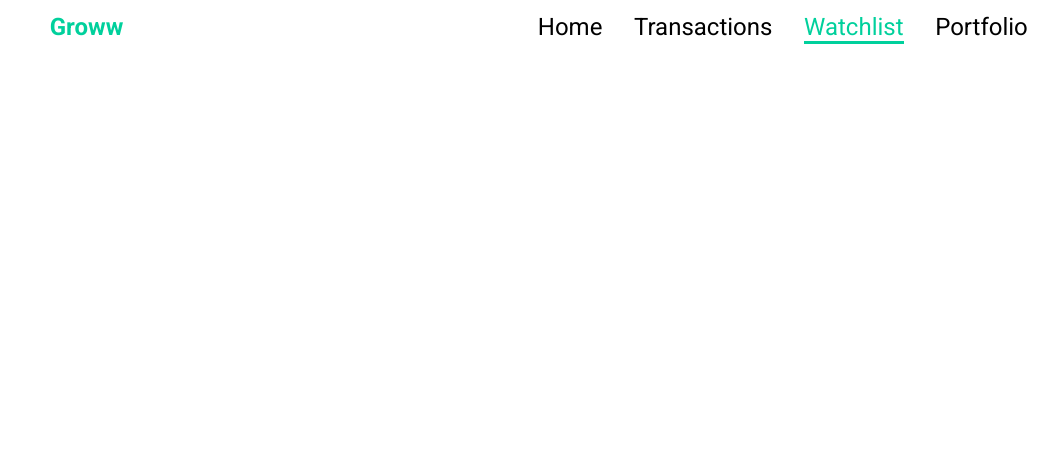
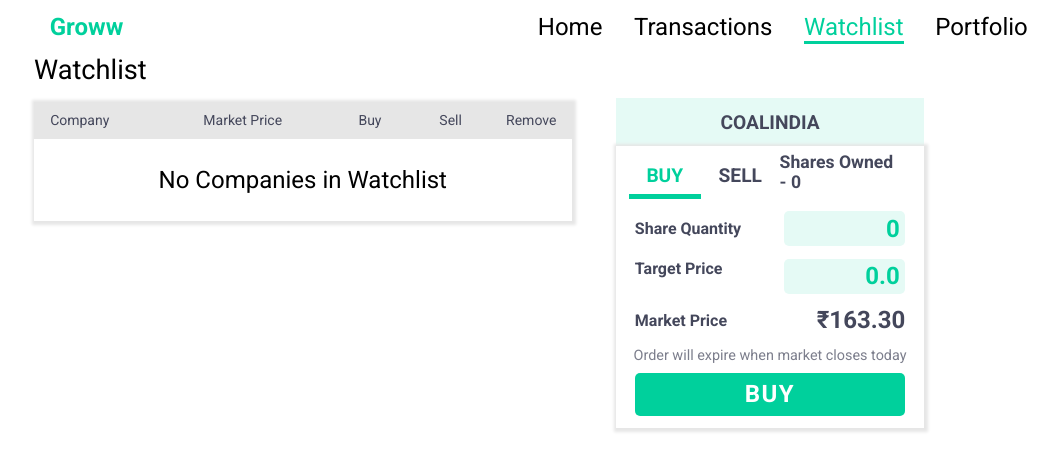
Before and after one commit to AdityaThakur278/groww-clone-multipage, a React (Create React App) app: page /watchlist in a window 1280 px wide. Shown: the top 470 px of the page, without its empty margins (158-1216 px from the left). Built offline with nearby package versions, Linux system fonts and the light colour scheme.

Commit message:
Watchlist UI complete

```diff
--- /dev/null
+++ b/src/components/Watchlist/BuySellButton.css
@@ -0,0 +1,31 @@
+.watchlist-page .buy-button {
+    background-color: #00d09c;
+    border: none;
+    color: white;
+    width: 32px;
+    height: 32px;
+    border-radius: 12%;
+    font-size: 1rem;
+    cursor: pointer;
+    transition: 0.7s;
+  }
+
+  .watchlist-page .buy-button:hover {
+    transform: scale(1.2);
+  }
+
+  .watchlist-page .sell-button {
+    border: 1px solid #00d09c;
+    color: #00d09c;
+    background-color: white;
+    width: 32px;
+    height: 32px;
+    border-radius: 12%;
+    font-size: 1rem;
+    cursor: pointer;
+    transition: 0.7s;
+  }
+
+  .watchlist-page .sell-button:hover {
+    transform: scale(1.2);
+  }
--- /dev/null
+++ b/src/components/Watchlist/BuySellButton.js
@@ -0,0 +1,41 @@
+import React from 'react'
+import "./BuySellButton.css"
+import {buySellCompanyChange, buyTabChange, marketPriceValueChange} from "../../Redux/buySellForm/buySellAction"
+import { connect } from 'react-redux';
+
+function BuySellButton(props) {
+    const buttonStyle = props.type + "-button";
+    const innerHtml = props.type.charAt(0).toUpperCase();
+
+    function handleButtonClick() {
+        props.buySellCompanyChange(props.company);
+        props.type === "buy" ? props.buyTabChange(true) : props.buyTabChange(false);
+
+        const index = props.mapCompanyToIndex[props.company];
+        const marketPrice = props.data[index].ltp;
+        props.marketPriceValueChange(marketPrice)
+    }
+
+    return (
+        <p className={props.type}>
+            <button className={buttonStyle} onClick={handleButtonClick}>{innerHtml}</button>
+        </p>
+    )
+}
+
+const mapStateToProps = (state) => {
+    return {
+        data: state.stockData.data,
+        mapCompanyToIndex: state.stockData.mapCompanyToIndex,
+    }
+}
+
+const mapDispatchToProps = (dispatch) => {
+    return {
+        buySellCompanyChange: (value) => dispatch(buySellCompanyChange(value)),
+        buyTabChange: (value) => dispatch(buyTabChange(value)),
+        marketPriceValueChange: (value) => dispatch(marketPriceValueChange(value)),
+    }
+}
+
+export default connect(mapStateToProps, mapDispatchToProps)(BuySellButton);
--- /dev/null
+++ b/src/components/Watchlist/CompanyDataRow.css
@@ -0,0 +1,21 @@
+.watchlist-page .company-row {
+    display: flex;
+    flex-direction: row;
+    font-size: 15px;
+  }
+
+  .watchlist-page .company-row:hover {
+    background-color: #e5faf5;
+  }
+
+  .watchlist-page .change-pos {
+    padding-top: 1%;
+    font-size: 13px;
+    color: #00d09c;
+  }
+
+  .watchlist-page .change-neg {
+    padding-top: 1%;
+    font-size: 13px;
+    color: red;
+  }
--- /dev/null
+++ b/src/components/Watchlist/CompanyDataRow.js
@@ -0,0 +1,48 @@
+import React from 'react'
+import { connect } from 'react-redux';
+import BuySellButton from './BuySellButton';
+import "./CompanyDataRow.css"
+import RemoveFromWatchlist from './RemoveFromWatchlist';
+
+function priceChangeStyle(value) {
+    if(parseFloat(value) < 0) {
+        return "change-neg";
+    }
+    else {
+        return "change-pos";
+    }
+}
+
+function CompanyDataRow(props) {
+    const company = props.company;
+    const data = props.data;
+    const index = props.mapCompanyToIndex[company];
+    const ltp = data[index].ltp;
+    const ptsChange = data[index].ptsChange;
+    const percentageChange = data[index].percentageChange;
+    const priceChangeStyleValue = priceChangeStyle(props.percentageChange);
+
+    return (
+        <div className="company-row">
+            <p className="company">{company}</p>
+
+            <div className="market-price">
+                    <p className="price">₹{ltp}</p>
+                    <p className={priceChangeStyleValue}>{ptsChange}({percentageChange}%)</p>
+            </div>
+
+            <BuySellButton type="buy" company={props.company}/>
+            <BuySellButton type="sell" company={props.company}/>
+            <RemoveFromWatchlist company={props.company}/>
+        </div>
+    );
+}
+
+const mapStateToProps = (state) => {
+    return {
+        data: state.stockData.data,
+        mapCompanyToIndex: state.stockData.mapCompanyToIndex,
+    }
+}
+
+export default connect(mapStateToProps, null)(CompanyDataRow)
--- /dev/null
+++ b/src/components/Watchlist/CompanyDataTable.css
@@ -0,0 +1,60 @@
+.watchlist-page .heading {
+    padding: 0 0 3% 0;
+    display: flex;
+    justify-content: start;
+  }
+.watchlist-page  .top-heading {
+    font-weight: 400;
+    font-size: 1.7rem;
+    padding-right: 1%;
+  }
+
+  .watchlist-page .table {
+    box-shadow: 1px 1px 3px 3px #e6e6e6;
+  }
+
+  .watchlist-page .table-heading {
+    display: flex;
+    flex-direction: row;
+    background-color: #e6e6e6;
+    font-size: 14px;
+    color: #44475b;
+    width: 100%;
+  }
+
+  .watchlist-page .company {
+    display: flex;
+    align-items: center;
+    width: 30%;
+    padding: 2% 1.5%;
+    padding-left: 3%;
+  }
+
+  .watchlist-page .market-price {
+    width: 25%;
+    padding: 2% 1.5%;
+  }
+
+  .watchlist-page .buy {
+    width: 15%;
+    padding: 2% 1.5%;
+    text-align: center;
+  }
+
+  .watchlist-page .sell {
+    width: 15%;
+    padding: 2% 1.5%;
+    text-align: center;
+  }
+
+  .watchlist-page .remove {
+    width: 15%;
+    padding: 2% 1.5%;
+    text-align: center;
+  }
+
+  .watchlist-page .no-data {
+      text-align: center;
+      font-size: 1.5rem;
+      padding: 5% 0;
+  }
--- /dev/null
+++ b/src/components/Watchlist/CompanyDataTable.js
@@ -0,0 +1,47 @@
+import React from 'react'
+import { connect } from 'react-redux';
+import CompanyDataRow from './CompanyDataRow';
+import "./CompanyDataTable.css"
+
+function CompanyDataTable(props) {
+
+	return (
+		<div className="company-data">
+			<div className="heading">
+				<p className="top-heading">Watchlist</p>
+			</div>
+
+			<div className="table">
+				<div className="table-heading">
+					<p className="company">Company</p>
+					<p className="market-price">Market Price</p>
+					<p className="buy">Buy</p>
+					<p className="sell">Sell</p>
+					<p className="remove">Remove</p>
+				</div>
+
+				<div className="table-content">
+					{
+						props.watchlistCompany.length === 0
+                        ? (
+                            <div className='no-data'>
+                                No Companies in Watchlist
+                            </div>
+                        )
+                        : (
+                            props.watchlistCompany.map(company => <CompanyDataRow key={company} company={company}/>)
+                        )
+					}
+				</div>
+			</div>
+		</div>
+	);
+}
+
+const mapStateToProps = (state) => {
+	return {
+		watchlistCompany: state.watchlist.watchlistCompany,
+	};
+};
+
+export default connect(mapStateToProps, null)(CompanyDataTable)
--- /dev/null
+++ b/src/components/Watchlist/RemoveFromWatchlist.css
@@ -0,0 +1,7 @@
+.delete-button {
+    transition: 0.7s;
+}
+
+.delete-button:hover {
+    transform: scale(1.2);
+}
--- /dev/null
+++ b/src/components/Watchlist/RemoveFromWatchlist.js
@@ -0,0 +1,47 @@
+import React from 'react'
+import deleteImage from "../../images/delete.png"
+import "./RemoveFromWatchlist.css"
+import {removeFromWatchlist} from "../../Redux/watchlist/watchlistActions"
+import { toggleWatchlist } from '../../Redux/stockData/stockDataAction'
+import { connect } from 'react-redux'
+
+function RemoveFromWatchlist(props) {
+
+    function handleButtonClick() {
+        const index = props.mapCompanyToIndex[props.company];
+		const watchlistCondition = props.data[index].watchlist;
+		const shallowCopyData = [...props.data];
+		shallowCopyData[index] = {...shallowCopyData[index], watchlist: !watchlistCondition};
+		props.toggleWatchlist(shallowCopyData)
+
+        props.removeFromWatchlist(props.company)
+    }
+
+    return (
+        <p className="remove">
+            <img
+                className="delete-button"
+                src={deleteImage}
+                width="30px"
+                alt="delete"
+                onClick={handleButtonClick}
+            />
+        </p>
+    )
+}
+
+const mapStateToProps = (state) => {
+	return {
+		data: state.stockData.data,
+        mapCompanyToIndex: state.stockData.mapCompanyToIndex
+	}
+}
+
+const mapDispatchToProps = (dispatch) => {
+    return {
+        removeFromWatchlist: company => dispatch(removeFromWatchlist(company)),
+        toggleWatchlist: data => dispatch(toggleWatchlist(data)),
+    }
+}
+
+export default connect(mapStateToProps, mapDispatchToProps)(RemoveFromWatchlist)
--- /dev/null
+++ b/src/components/Watchlist/Watchlist.css
@@ -0,0 +1,21 @@
+.watchlist-page {
+    width: 70%;
+    margin: auto;
+    display: flex;
+    flex-direction: row;
+    justify-content: space-between;
+}
+
+.watchlist-page .stock-data-area {
+    width: 60%;
+}
+
+.watchlist-page .buy-sell-form-area {
+    padding-top: 5%;
+    width: 35%;
+}
+
+.watchlist-page .buy-sell-form-wrapper {
+    position: fixed;
+    width: 24%;
+}
--- a/src/components/Watchlist/Watchlist.js
+++ b/src/components/Watchlist/Watchlist.js
@@ -1,20 +1,21 @@
 import React from 'react'
-import { connect } from 'react-redux'
+import BuySellForm from '../BuySellForm/BuySellForm';
+import CompanyDataTable from './CompanyDataTable';
+import "./Watchlist.css"
 
 function Watchlist(props) {
 	return (
-		<>
-			{
-				props.watchlistCompany.map(name => <h3 key={name}>{name}</h3>)
-			}
-		</>
+		<div className="watchlist-page">
+			<div className="stock-data-area">
+				<CompanyDataTable/>
+			</div>
+			<div className="buy-sell-form-area">
+				<div className="buy-sell-form-wrapper">
+					<BuySellForm/>
+				</div>
+			</div>
+		</div>
 	);
 }
 
-const mapStateToProps = (state) => {
-	return {
-		watchlistCompany: state.watchlist.watchlistCompany
-	}
-}
-
-export default connect(mapStateToProps, null)(Watchlist)
+export default Watchlist
```
Also changed, not shown: src/components/Home/CompanyDataRow.js (indentation only), src/images/delete.png (added).
